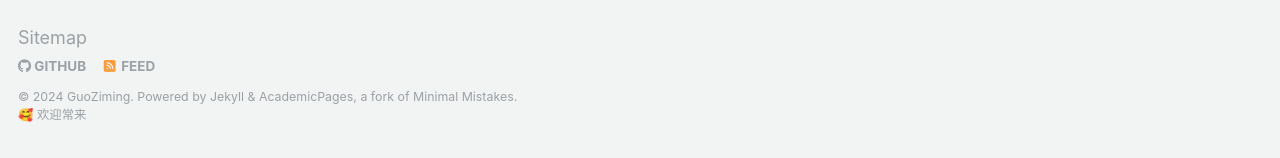
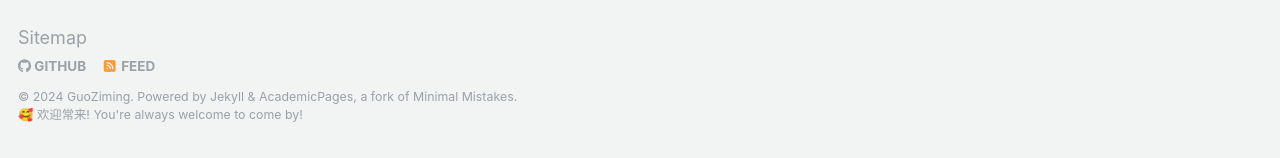
Before and after one commit to mcxiaoxiao/mcxiaoxiao.github.io, a Jekyll site: the page built from _pages/about.md, in a window 1280 px wide. Shown: the part 739-897 px from the top of the page. Built offline with Jekyll 4.4.1, drawn with Linux system fonts in a browser that asks for light colours; some web fonts are replaced.

Commit message:
Update footer.html

```diff
--- a/_includes/footer.html
+++ b/_includes/footer.html
@@ -19,4 +19,4 @@
 </div>
 {% endif %}
 
-<div class="page__footer-copyright">&copy; {{ site.time | date: '%Y' }} {{ site.name | default: site.title }}. {{ site.data.ui-text[site.locale].powered_by | default: "Powered by" }} <a href="http://jekyllrb.com" rel="nofollow">Jekyll</a> &amp; <a href="https://github.com/academicpages/academicpages.github.io">AcademicPages</a>, a fork of <a href="https://mademistakes.com/work/minimal-mistakes-jekyll-theme/" rel="nofollow">Minimal Mistakes</a>.</br>🥰 欢迎常来</div>
+<div class="page__footer-copyright">&copy; {{ site.time | date: '%Y' }} {{ site.name | default: site.title }}. {{ site.data.ui-text[site.locale].powered_by | default: "Powered by" }} <a href="http://jekyllrb.com" rel="nofollow">Jekyll</a> &amp; <a href="https://github.com/academicpages/academicpages.github.io">AcademicPages</a>, a fork of <a href="https://mademistakes.com/work/minimal-mistakes-jekyll-theme/" rel="nofollow">Minimal Mistakes</a>.</br>🥰 欢迎常来! You're always welcome to come by!</div>
```
